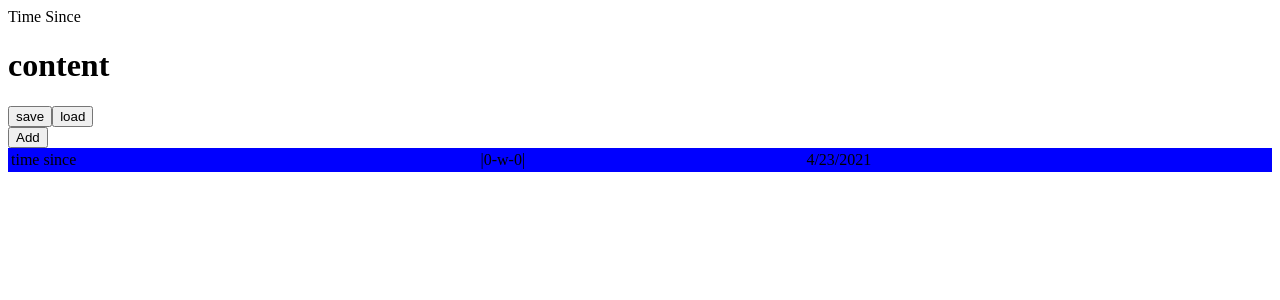
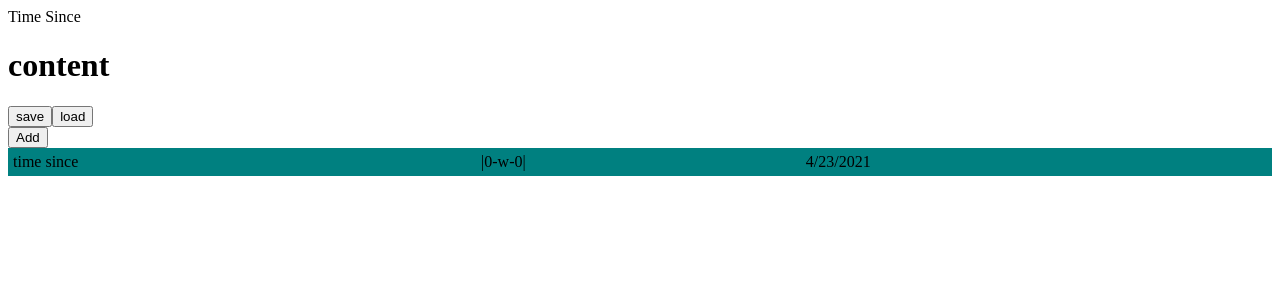
Before and after one commit to heinzja/angular-time-since, an Angular app: page / in a window 1280 px wide. Shown: the top 300 px of the page. Built offline with nearby package versions, Linux system fonts and the light colour scheme.

Commit message:
1 file modified

```diff
--- a/src/app/app.component.scss
+++ b/src/app/app.component.scss
@@ -2,7 +2,12 @@ p {
   font-family: Lato;
 }
 
+#header {
+  background: teal;
+}
+
 #footer {
-  border: 1em black;
-  background: blue;
+  outline: 1em black;
+  padding: 2px;
+  background: teal;
 }
```
